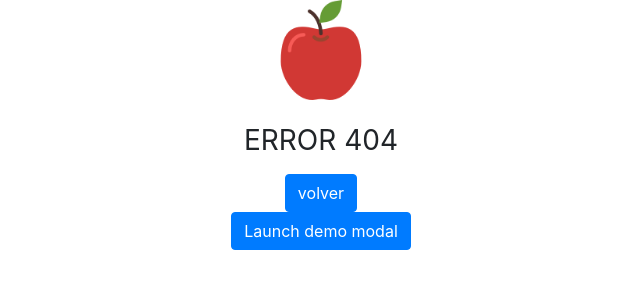
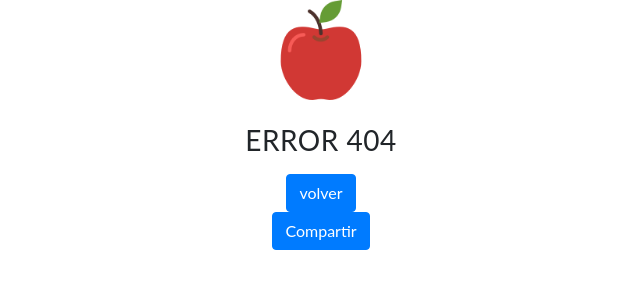
Before and after one commit to diego-san/conmanzanas, a Django app: template page/templates/page/error404.html in a window 1280 px wide. Shown: the top 300 px of the page, without its empty margins (319-959 px from the left). Run offline with Django 3.2, Linux system fonts and the light colour scheme; the template is opened without the code that fills it, so the values that code supplies are empty; some libraries are stand-ins or nearby versions.

Commit message:
modal compartir link listo

```diff
--- a/page/templates/page/error404.html
+++ b/page/templates/page/error404.html
@@ -10,52 +10,169 @@
 
     <title>Error 404</title>
 
+   <link href="{% static 'vendor/bootstrap/css/bootstrap.min.css' %}" rel='stylesheet' type='text/css' id="bootstrap-css"/><!-- bootstrap css -->
+    <link href="{% static 'vendor/style.css' %} " rel='stylesheet' type='text/css' /><!-- custom css -->
+	<link href="{% static 'vendor/css_slider.css' %} " type="text/css" rel="stylesheet" media="all">
+    <link href="https://netdna.bootstrapcdn.com/font-awesome/4.0.3/css/font-awesome.min.css" rel="stylesheet"><!-- fontawesome css -->
+	<!-- //css files -->
+	<script src="{% static 'vendor/jquery/jquery.min.js' %}"></script>
+	<script src="{% static 'vendor/bootstrap/js/bootstrap.js' %}"></script>
+        <script src="https://ajax.googleapis.com/ajax/libs/jquery/2.1.1/jquery.min.js"></script>
 
-    <!-- Bootstrap core CSS -->
-    <link href="{% static 'vendor/bootstrap/css/bootstrap.min.css' %}" rel="stylesheet">
 
-    <!-- Custom styles for this template -->
-    <link href="signin.css" rel="stylesheet">
+
+
+
+
+
   </head>
+
+
+
+
+
+
+
+
+
+
+
+
+
+
 
   <body class="text-center">
 
+
+
   <div class="container-fluid align-content-end" >
+ <!-- Bootstrap core CSS -->
+
+    <!-- Custom styles for this template -->
 
       <img class="mb-4" src="{% static 'img/apple.png'%}" alt="" width="100" height="100">
       <h1 class="h3 mb-3 font-weight-normal">ERROR 404</h1>
 
       <a class="btn btn-primary" href="#" role="button">volver</a>
-
-
 	  </div>
 
 
-<!-- Button trigger modal -->
-<button type="button" class="btn btn-primary" data-toggle="modal" data-target="#exampleModalCenter">
-  Launch demo modal
+
+
+
+
+  <!-- Button trigger modal -->
+
+
+
+<button type="button" class="btn btn-primary" data-toggle="modal" data-target="#exampleModal">
+  Compartir
 </button>
 
 <!-- Modal -->
-<div class="modal fade" id="exampleModalCenter" tabindex="-1" role="dialog" aria-labelledby="exampleModalCenterTitle" aria-hidden="true">
-  <div class="modal-dialog modal-dialog-centered" role="document">
+<div class="modal fade" id="exampleModal" tabindex="-1" role="dialog" aria-labelledby="exampleModalLabel" aria-hidden="true">
+  <div class="modal-dialog" role="document">
     <div class="modal-content">
       <div class="modal-header">
-        <h5 class="modal-title" id="exampleModalLongTitle">Modal title</h5>
+        <h5 class="modal-title" id="exampleModalLabel">Copia este link y compartelo en tus redes sociales</h5>
         <button type="button" class="close" data-dismiss="modal" aria-label="Close">
           <span aria-hidden="true">&times;</span>
         </button>
       </div>
-      <div class="modal-body">
-        ...
+      <div class="modal-body" >
+
+                  <pre id="textoACopiar" class="shadow p-3 mb-5 bg-white rounded"><code> link del texto  </code></pre>
+
+
+
       </div>
       <div class="modal-footer">
-        <button type="button" class="btn btn-secondary" data-dismiss="modal">Close</button>
-        <button type="button" class="btn btn-primary">Save changes</button>
+        <button type="button" class="btn btn-secondary" data-dismiss="modal">Cerrar</button>
+
+             <button id="btnCopiar" class="btn btn-primary">COPIAR LINK</button>
+        <div id="alerta" class="alert invisible"></div>
+
+
       </div>
     </div>
   </div>
 </div>
 
+
+
+
+<script>
+    //Asigno el evento "click" del botón para provoar el copiado
+    document.getElementById('btnCopiar').addEventListener('click', copiarAlPortapapeles);
+
+    //Función que lanza el copiado del código
+    function copiarAlPortapapeles(ev){
+        var codigoACopiar = document.getElementById('textoACopiar');    //Elemento a copiar
+        //Debe estar seleccionado en la página para que surta efecto, así que...
+        var seleccion = document.createRange(); //Creo una nueva selección vacía
+        seleccion.selectNodeContents(codigoACopiar);    //incluyo el nodo en la selección
+        //Antes de añadir el intervalo de selección a la selección actual, elimino otros que pudieran existir (sino no funciona en Edge)
+        window.getSelection().removeAllRanges();
+        window.getSelection().addRange(seleccion);  //Y la añado a lo seleccionado actualmente
+        try {
+            var res = document.execCommand('copy'); //Intento el copiado
+            if (res)
+                exito();
+            else
+                fracaso();
+
+            mostrarAlerta();
+        }
+        catch(ex) {
+            excepcion();
+        }
+        window.getSelection().removeRange(seleccion);
+    }
+
+    //Detectar pegado (se puede hacer para toda la página interceptándolo en el documento o solo en elementos concretos, como es el caso)
+    document.getElementById('ParaPegar').addEventListener('paste', interceptarPegado);
+
+    function interceptarPegado(ev) {
+        alert('Has pegado el texto:' + ev.clipboardData.getData('text/plain'));
+    }
+
+///////
+// Auxiliares para mostrar y ocultar mensajes
+///////
+    var divAlerta = document.getElementById('alerta');
+
+    function exito() {
+        divAlerta.innerText = '¡¡Código copiado al portapapeles!!';
+        divAlerta.classList.add('alert-success');
+    }
+
+    function fracaso() {
+        divAlerta.innerText = '¡¡Ha fallado el copiado al portapapeles!!';
+        divAlerta.classList.add('alert-warning');
+    }
+
+    function excepcion() {
+        divAlerta.innerText = 'Se ha producido un error al copiar al portapaples';
+        divAlerta.classList.add('alert-danger');
+    }
+
+    function mostrarAlerta() {
+        divAlerta.classList.remove('invisible');
+        divAlerta.classList.add('visible');
+        setTimeout(ocultarAlerta, 1500);
+    }
+
+    function ocultarAlerta() {
+        divAlerta.innerText = '';
+        divAlerta.classList.remove('alert-success', 'alert-warning', 'alert-danger', 'visible');
+        divAlerta.classList.add('invisible');
+    }
+</script>
+
+
+
+
+
+
   </body>
 </html>
```
